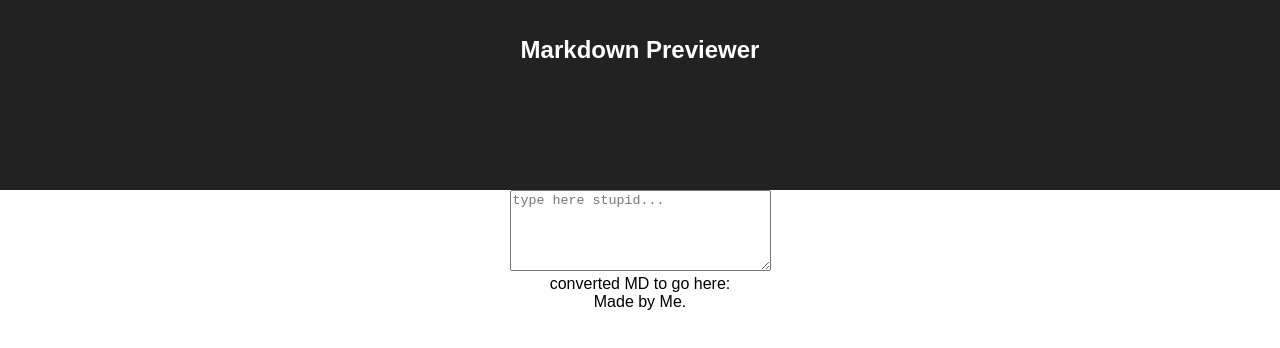
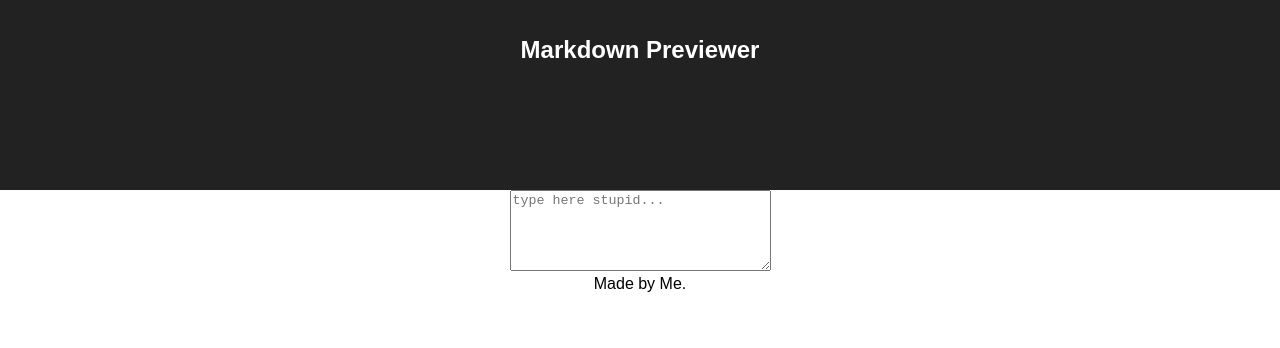
Before and after one commit to Spazcool/markdown-tut, a React (Create React App) app: page / in a window 1280 px wide. Shown: the top 348 px of the page. Built offline with nearby package versions, Linux system fonts and the light colour scheme.

Commit message:
7 install & integrate marked library

```diff
--- a/package.json
+++ b/package.json
@@ -3,6 +3,7 @@
   "version": "0.1.0",
   "private": true,
   "dependencies": {
+    "marked": "^0.3.18",
     "react": "^16.2.0",
     "react-dom": "^16.2.0",
     "react-scripts": "1.1.1"
--- a/src/TextOutput.js
+++ b/src/TextOutput.js
@@ -1,12 +1,14 @@
 import React, { Component } from 'react';
 import './App.css';
+const marked = require('marked');
 
 class TextOutput extends Component {
+  markItUp(a) {
+    return {__html: a};
+  }
   render() {
     return (
-      <div>
-        converted MD to go here: {this.props.input}
-      </div>
+      <div dangerouslySetInnerHTML = {this.markItUp(marked(this.props.input))}/>
     );
   }
 }
```
Also changed, not shown: tut-notes.txt (added), 2 other files (tests, documents, lock files or other folders).
